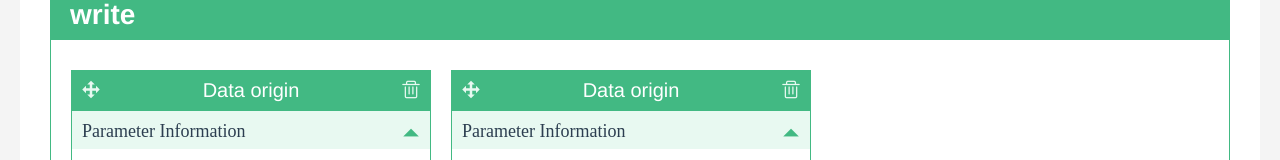
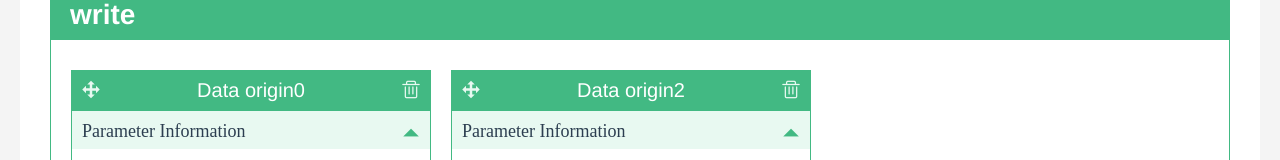
Before and after one commit to txl764496056/linkage, a Vue app: page /#/ in a window 1280 px wide. Shown: the part 209-369 px from the top of the page. Built offline with nearby package versions, Linux system fonts and the light colour scheme.

Commit message:
移动插入

```diff
--- a/src/components/DataOrigin.vue
+++ b/src/components/DataOrigin.vue
@@ -4,7 +4,7 @@
     :class="{opacity:opacity==source.data_origin_id}">
         <div class="dr-title">
             <i @click="shiftOrigin" class="iconfont icon-yidong move"></i>
-            Data origin
+            Data origin{{source.data_origin_id}}
             <i @click="deleteOrigin()" class="iconfont icon-remove remove"></i>
         </div>
         <div class="dr-container">
@@ -59,7 +59,13 @@ import parameterItem from './ParameterItem';
                     return [];
                 }
             },
+            // write类型数据的序列号
             write_index:{
+                type:Number,
+                default:-1
+            },
+            // write read 两种类型的序列号，都是0开始，在每个滚动组件里从0开始排序，为移动插入数据源用
+            index:{
                 type:Number,
                 default:-1
             },
@@ -99,7 +105,6 @@ import parameterItem from './ParameterItem';
              * 移动data-origin
              */
             shiftOrigin(evt){
-
                 this.opacity = this.source.data_origin_id;
 
                 // 触发的坐标点,根据屏幕
@@ -116,7 +121,7 @@ import parameterItem from './ParameterItem';
                 // 坐标值 最小点  范围
                 let x_min = x - this.$refs.itemBox.offsetLeft;
                 let y_min = y - this.$refs.itemBox.offsetTop;
-                let index = this.write_index;
+                let index = this.index;
 
                 this.$emit("moveOrigin",{
                     index,
@@ -206,6 +211,13 @@ import parameterItem from './ParameterItem';
 
 <style lang="scss" scoped>
 @import "@/scss/base.scss";
+.dr-item{
+    margin:10px;
+    // &.translate{
+    //     // margin-left:30px;
+    //     box-shadow:0 0 10px $color-theme;
+    // }
+}
 .opacity{
     opacity:0.5;
 }
--- a/src/components/ScrollContainer.vue
+++ b/src/components/ScrollContainer.vue
@@ -1,9 +1,12 @@
 <template>
     <div class="container" ref="writeCon">
         <div class="title">{{title}}</div>
+        <!-- :class="{translate:hoverStatus[index]&&!moveDis}" -->
+        <!-- @mouseover.native="setHoverStatus({index})" -->
         <div ref="writeScon" class="content scroll">
             <data-origin class="do-item"
             :ref="'originItem'+index"
+            :class="{translate:hoverStatus[index]}"
             v-for="(item,index) in source_list"
             :key="item.source_id"
             :source="item"
@@ -11,6 +14,8 @@
             :iconLink_state="iconLink_state"
             :all_param_feild="all_param_feild"
             :write_index="getIndex(index)"
+            :index="index"
+            @mouseover.native="overItem(index)"
             v-on:moveOrigin="moveOrigin"
             v-on:deleteOrigin="deleteOrigin"></data-origin>
         </div>
@@ -65,8 +70,11 @@ import dataOrigin from '../components/DataOrigin'
         },
         data:function(){
             return {
+                // translateItem:false,
+                index:-1, //当前移动元素的序列号
+
                 moveSource:{}, //移动data-origin数据
-                moveDis:false, //移动data-origin true:隐藏 ,false:显示
+                moveDis:true, //移动data-origin true:隐藏 ,false:显示
 
                 moveS_x:0, // 可移动data-origin top值
                 moveS_y:0, //可移动data-origin left值
@@ -79,10 +87,51 @@ import dataOrigin from '../components/DataOrigin'
 
                 distance:0 ,//滚动条滚动距离
                 scrollIntervalId:-1, // 滚动动画计时器id
-                scrollx_max:0 //横向滚动的最大距离
+                scrollx_max:0, //横向滚动的最大距离
+                hoverStatus:[], //所有data-origin的悬停状态记录，true:鼠标悬停在当前元素，false：鼠标未悬停在当前元素
+                hoverCurr:-1 //鼠标悬停的data-origin的序列号
             }
         },
+        mounted(){
+            this.initHoverStatus();
+        },
         methods:{
+            getIndex(index){
+                return this.title=='write' ? index:-1;
+            },
+            /**
+             * 移动data-origin显示时，悬停效果生效
+             * 状态序列号，与source_list每个对象序列号对应
+             */
+            overItem(index){
+                // 若可移动data-origin是隐藏的，则不往后执行
+                if(this.moveDis){return;}
+                this.hoverCurr = index;
+                // 悬停状态
+                this.hoverStatus.splice(index,1,true);
+                // 其他的去除悬停状态
+                for(let i=0;i<this.hoverStatus.length;i++){
+                    if(i!==index){
+                        this.hoverStatus.splice(i,1,false);
+                    }
+                }
+            },
+            /**
+             * 所有 data-origin 的悬停状态设为false
+             */
+            setHoverStatus(){
+                for(let i=0;i<this.hoverStatus.length;i++){
+                    this.hoverStatus.splice(i,1,false);
+                }
+            },
+            /**
+             * 初始化每个的悬停状态
+             */
+            initHoverStatus(){
+                for(let i=0;i<this.source_list.length;i++){
+                    this.hoverStatus.push(false);
+                }
+            },
             /**
              * 容器滚动
              * direction  滚动方向   right:向右， left:向左
@@ -137,28 +186,40 @@ import dataOrigin from '../components/DataOrigin'
                 this.moveS_y = y;
 
             },
+            /**
+             * 鼠标按下事件
+             */
+            moveDown(){
+                // 删除绑定的mousemove事件
+                document.removeEventListener("mousemove",this.moveXY);
+                // 隐藏移动data-origin
+                this.moveDis = true;
+                // 清空可移动元素的数据
+                this.moveSource = {};
+                this.$refs[('originItem'+this.index)][0].changeOpacity(); //先清除透明度状态，再移动
+
+                // 完成移动，将移动元素插入指定位置
+                this.doneMove(this.index);
+                this.setHoverStatus(); //清除data-origin的悬停状态
+                this.hoverCurr = -1;
+            },
              /**
              * 移动data-origin
              * 效果：1、利用一个非列表里的data-origin(名为A)，渲染出需要移动的data-origin一样的数据
              *      2、透明度都将为0.5
              *      3、移动A，A跟随鼠标移动
-             *      4、鼠标点击，A停止移动，如果点击了某个列表的data-origin，则在这个data-origin前插入需要移动的data-origin,(改变对应数据即可，将需要移动的数据先复制值对应位置，然后删除原来的)
+             *      4、鼠标点击，A停止移动，获取data-origin的悬停状态为true的序列号= 可移动元素在source_list中的序列号
+             *      5、将可移动元素，插入至悬停元素之前的，并且删除原数组（source_list）中可移动的数据
              */
             moveOrigin(data){
                 let _this = this;
 
                 this.moveDis = false;
+                this.index = data.index;
 
-                // let id = data.id;
-                // let list = this.source_list;
+                // 找到移动元素的数据
                 this.moveSource = this.source_list[data.index];
-                // 获取对应数据，渲染可移动data-origin
-                // for(let i=0;i<list.length;i++){
-                //     if(list[i].data_origin_id==id){
-                //     this.moveSource.push(list[i]);
-                //     break;
-                //     }
-                // }
+
                 // 初始化坐标值
                 this.moveS_x = data.x;
                 this.moveS_y = data.y;
@@ -178,14 +239,29 @@ import dataOrigin from '../components/DataOrigin'
                 // 绑定鼠标移动事件
                 document.addEventListener("mousemove",_this.moveXY);
 
-                // 鼠标按下，移除绑定的移动事件
-                document.addEventListener("mousedown",function(){
-                    document.removeEventListener("mousemove",_this.moveXY);
-                    _this.moveDis = true;
-                    // _this.moveSource.splice(0,_this.moveSource.length);//清空数组，否则会每点一次多一个数据
-                    _this.moveSource = {};
-                    _this.$refs[('originItem'+data.index)][0].changeOpacity();
-                });
+                // 鼠标按下
+                document.addEventListener("mousedown",this.moveDown);
+            },
+            /**
+             * 对数据进行插入删除，页面重新渲染，模拟移动
+             * index,是需要移动的data-origin的序列号
+             */
+            doneMove(index){
+                let item = Object.assign({},this.source_list[index]);
+                // let item = this.source_list[index];
+                // 插入位置在移动元素后面
+                if(this.hoverCurr>index){
+                    this.source_list.splice(this.hoverCurr,0,item);//插入
+                    this.source_list.splice(index,1); //删除
+                    // 插入位置在移动元素前面
+                }else if(this.hoverCurr<index){
+                    this.source_list.splice(index,1); //删除
+                    this.source_list.splice(this.hoverCurr,0,item);//插入
+                }
+                // 插入位置与就是移动元素之前的位置，则不做处理
+
+                // 删除绑定的mousedown事件
+                document.removeEventListener("mousedown",this.moveDown);
             },
             /**
              * 删除data-origin
@@ -203,6 +279,11 @@ import dataOrigin from '../components/DataOrigin'
             },
             getIndex(index){
                 return this.title=='write' ? index : -1;
+            }
+        },
+        watch:{
+            source_list(){
+                this.initHoverStatus();
             }
         }
     }
@@ -225,9 +306,12 @@ import dataOrigin from '../components/DataOrigin'
 
     &.scroll{
       display:flex;overflow-x:auto;
-      .dr-item{
-        flex-shrink:0;
-        margin:10px;
+      .do-item{
+        flex-shrink:0;transition:all 0.05s;
+        &.translate{
+            margin-left:60px;
+            // box-shadow:0 0 10px $color-theme;
+        }
       }
     }
 
--- a/src/views/Home.vue
+++ b/src/views/Home.vue
@@ -185,7 +185,7 @@ export default {
         if(temp){
           result.push(temp);
         }
-
+        console.log(result);
       }); //end-map
     },
     /**
```
